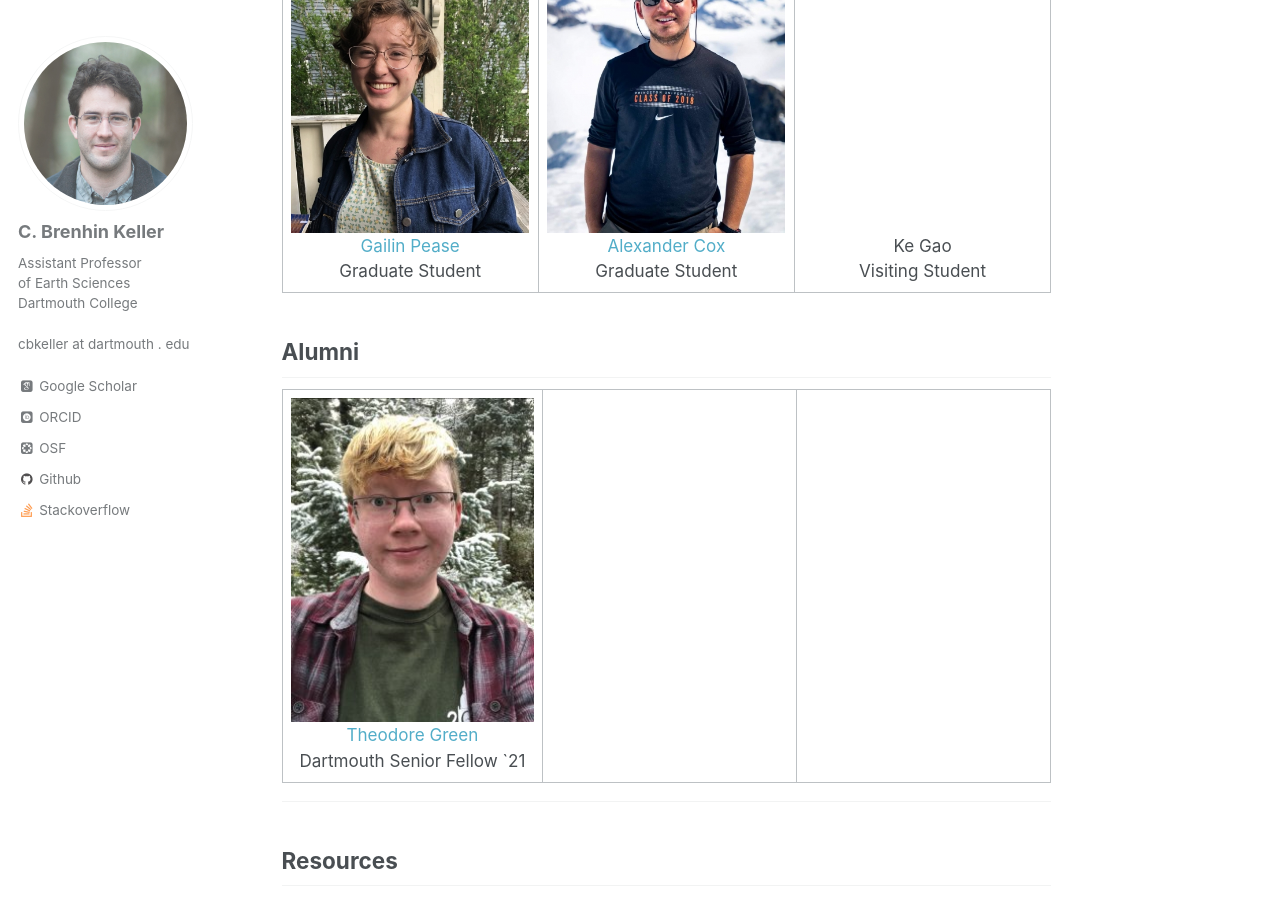
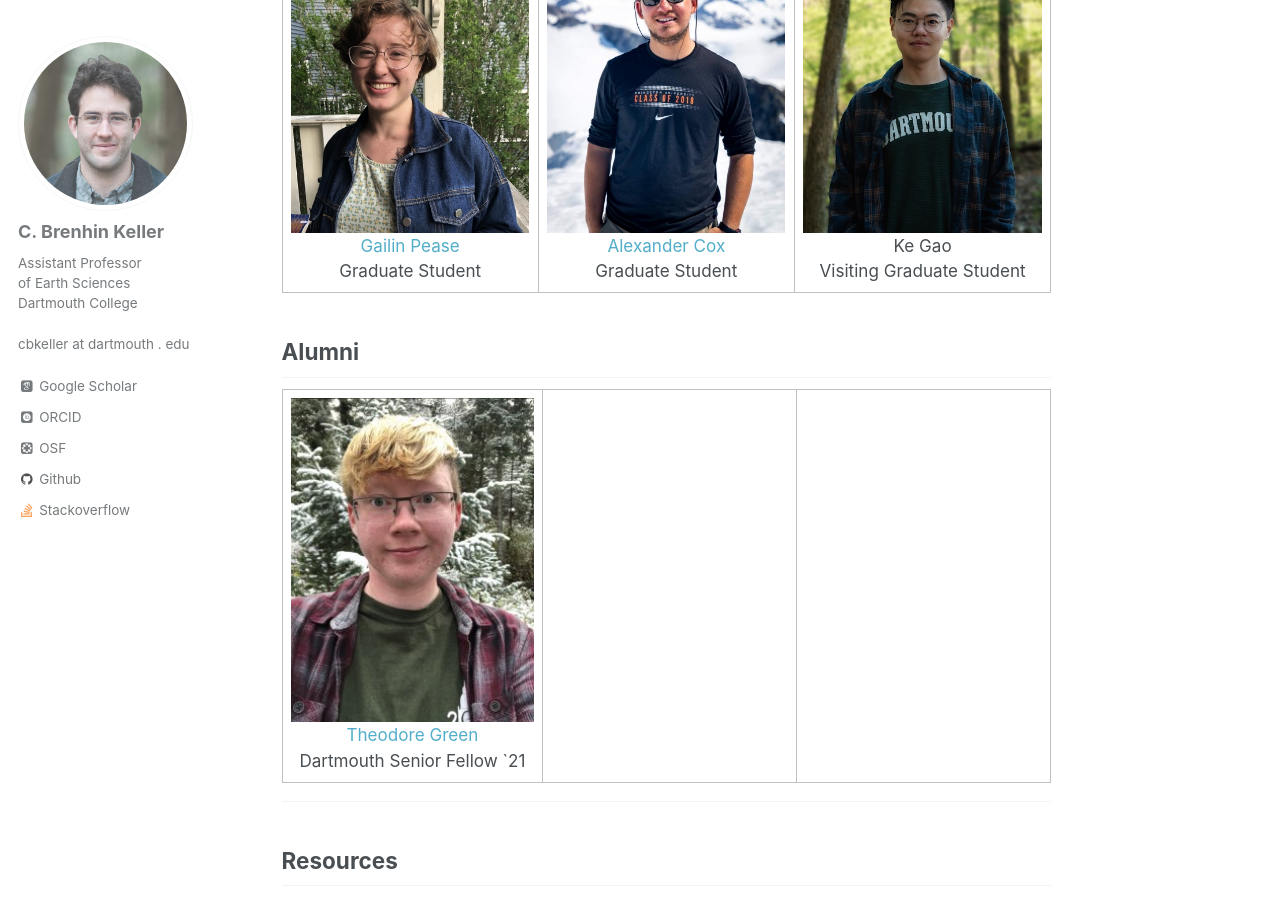
Before and after one commit to brenhinkeller/brenhinkeller.github.io, a Jekyll site: the page built from _pages/about.md, in a window 1280 px wide and 900 px high, scrolled down 886 px. Built offline with Jekyll 4.4.1, drawn with Linux system fonts in a browser that asks for light colours; some web fonts are replaced.

Commit message:
Add profile photo for Ke

```diff
--- a/_pages/about.md
+++ b/_pages/about.md
@@ -15,7 +15,7 @@ Despite the static appearance of Earth’s continental crust on human timescales
 
 | ------------------------- | ------------------------- | ------------------------- |
 |<img width="256" src="images/profiles/kalin_mcdannell.jpg"><br>[Kalin McDannell](https://www.kmcdannell.com/)<br>Postdoctoral Fellow|<img width="256" src="images/profiles/graham_edwards.jpg"><br>[Graham Edwards](https://grahamedwards.github.io/)<br>Postdoctoral Fellow|<img width="256" src="images/profiles/akshay_mehra.jpg"><br>[Akshay Mehra](https://www.akshaymehra.com/)<br>Postdoctoral Fellow|
-|<img width="256" src="images/profiles/gailin_l_pease.jpg"><br>[Gailin Pease](https://earthsciences.dartmouth.edu/people/gailin-l-pease)<br>Graduate Student|<img width="256" src="images/profiles/alex_cox.jpg"><br>[Alexander Cox](https://earthsciences.dartmouth.edu/people/alexander-cox)<br>Graduate Student|<img width="256" src="images/profiles/blank.jpg"><br>Ke Gao<br>Visiting Student|
+|<img width="256" src="images/profiles/gailin_l_pease.jpg"><br>[Gailin Pease](https://earthsciences.dartmouth.edu/people/gailin-l-pease)<br>Graduate Student|<img width="256" src="images/profiles/alex_cox.jpg"><br>[Alexander Cox](https://earthsciences.dartmouth.edu/people/alexander-cox)<br>Graduate Student|<img width="256" src="images/profiles/ke_gao.jpg"><br>Ke Gao<br>Visiting Graduate Student|
 {: style="font-size: 95%; text-align: center;"}
 
 ## Alumni
```
Also changed, not shown: images/profiles/ke_gao.jpg (added).
